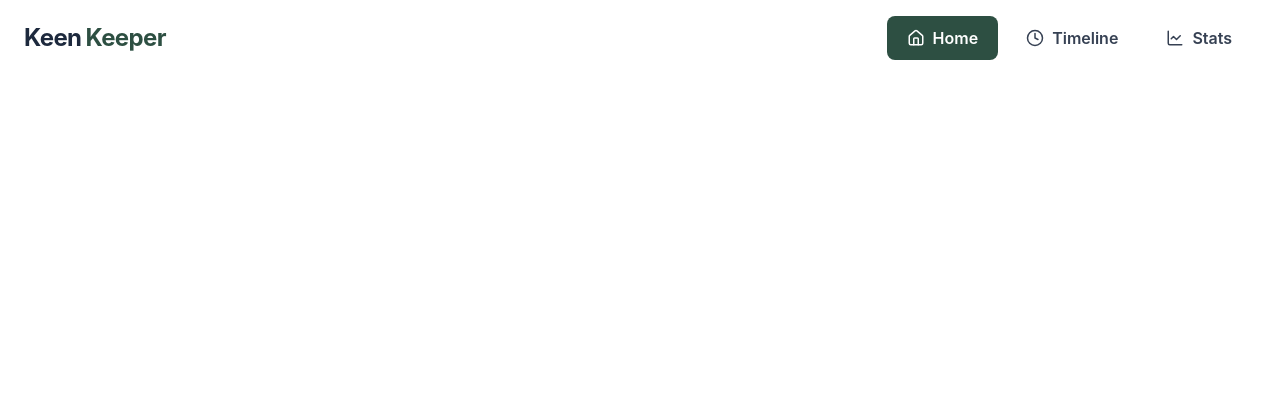
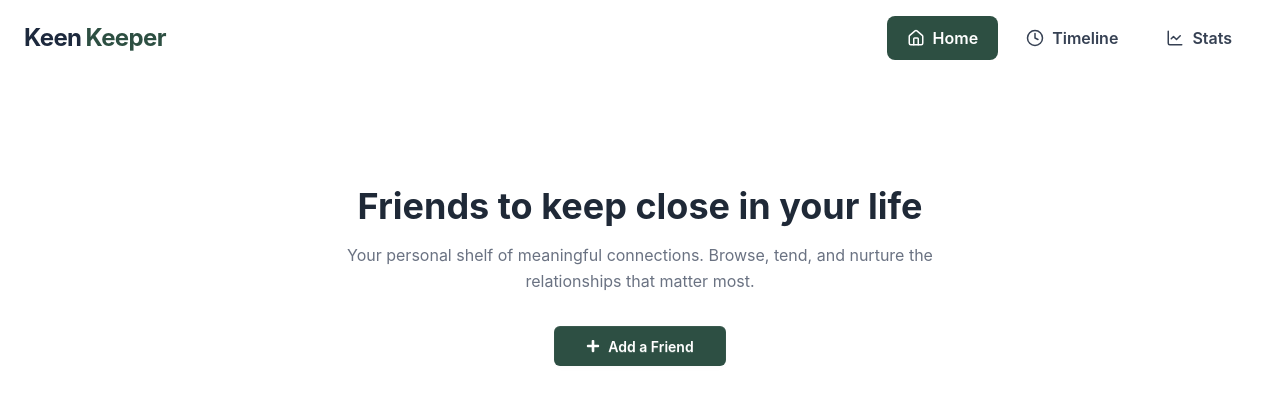
Before and after one commit to NuruddinJewel/Assignment-7, a React (Vite) app: page / in a window 1280 px wide. Shown: the top 404 px of the page. Built offline with nearby package versions, Linux system fonts and the light colour scheme.

Commit message:
Added Banner

```diff
--- a/package.json
+++ b/package.json
@@ -14,8 +14,10 @@
     "lucide-react": "^1.8.0",
     "react": "^19.2.4",
     "react-dom": "^19.2.4",
+    "react-icons": "^5.6.0",
     "react-router": "^7.14.0",
     "react-router-dom": "^7.14.0",
+    "recharts": "^3.8.1",
     "tailwindcss": "^4.2.2"
   },
   "devDependencies": {
--- a/src/Components/Banner.jsx
+++ b/src/Components/Banner.jsx
@@ -1,9 +1,32 @@
 import React from 'react';
+import { Link } from 'react-router-dom';
+import { FaPlus } from 'react-icons/fa';
 
 const Banner = () => {
     return (
-        <div>
+        <div className="hero min-h-100 bg-base-100">
+            <div className="hero-content text-center">
+                <div className="max-w-2xl">
+                    {/* Main Heading */}
+                    <h1 className="text-5xl md:text-4xl font-bold text-[#1F2937] mb-4">
+                        Friends to keep close in your life
+                    </h1>
 
+                    {/* Description */}
+                    <p className="text-gray-500 text-sm md:text-base leading-relaxed mb-8 px-4">
+                        Your personal shelf of meaningful connections. Browse, tend, and nurture the <br />
+                        relationships that matter most.
+                    </p>
+
+                    {/* Action Button */}
+                    <Link to="/add-friend">
+                        <button className="btn bg-[#2D4F43] hover:bg-[#233d34] border-none text-white normal-case px-8 rounded-md gap-2">
+                            <FaPlus className="text-sm" />
+                            Add a Friend
+                        </button>
+                    </Link>
+                </div>
+            </div>
         </div>
     );
 };
--- a/src/Components/Layout/Layout.jsx
+++ b/src/Components/Layout/Layout.jsx
@@ -1,10 +1,12 @@
 import React from 'react';
 import { Outlet } from 'react-router';
 import Navbar from '../Navbar';
+import Banner from '../Banner';
 const Layout = () => {
     return (
         <div>
             <Navbar />
+            <Banner />
             <Outlet />
         </div>
     );
```
Also changed, not shown: 1 other file (tests, documents, lock files or other folders).
